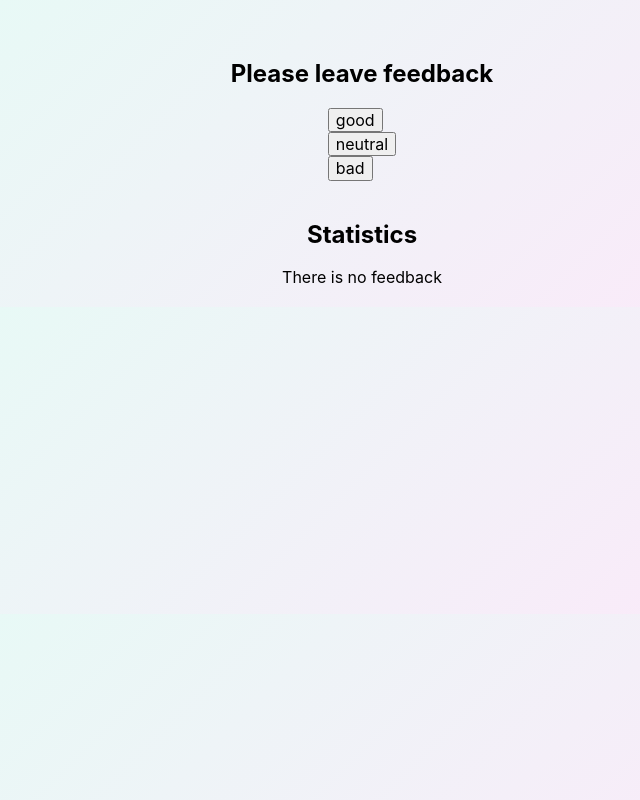
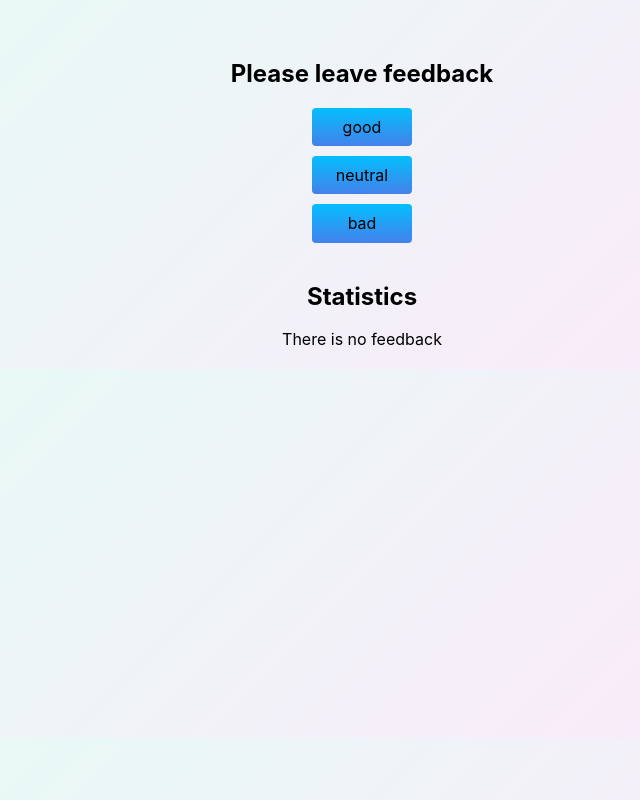
Before and after one commit to TetianaUMKA/goit-react-hw-02-feedback, a React (Create React App) app: page / in a window 1280 px wide. Shown: the whole page, without its empty margins (278-918 px from the left). Built offline with nearby package versions, Linux system fonts and the light colour scheme.

Commit message:
Update FeedbackOptions.jsx

```diff
--- a/src/components/FeedbackOptions/FeedbackOptions.jsx
+++ b/src/components/FeedbackOptions/FeedbackOptions.jsx
@@ -1,14 +1,16 @@
 import PropTypes from 'prop-types';
+
+import { FeedbackItem, FeedbackBtn } from './FeedbackOptions.styled';
 
 export const FeedbackOptions = ({ options, onLeaveFeedback }) => {
   return (
     <ul>
       {options.map(option => (
-        <li key={option}>
-          <button type="button" onClick={() => onLeaveFeedback(option)}>
+        <FeedbackItem key={option}>
+          <FeedbackBtn type="button" onClick={() => onLeaveFeedback(option)}>
             {option}
-          </button>
-        </li>
+          </FeedbackBtn>
+        </FeedbackItem>
       ))}
     </ul>
   );
```
